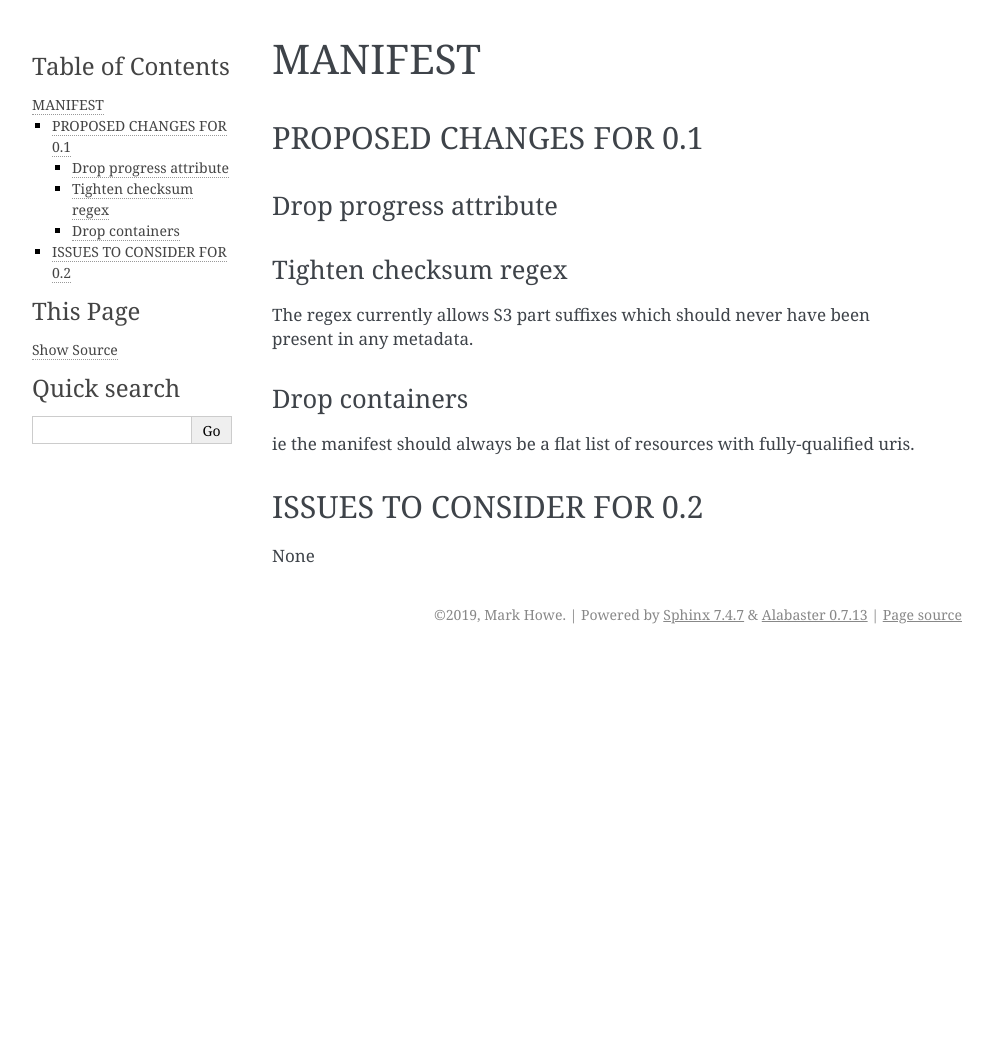
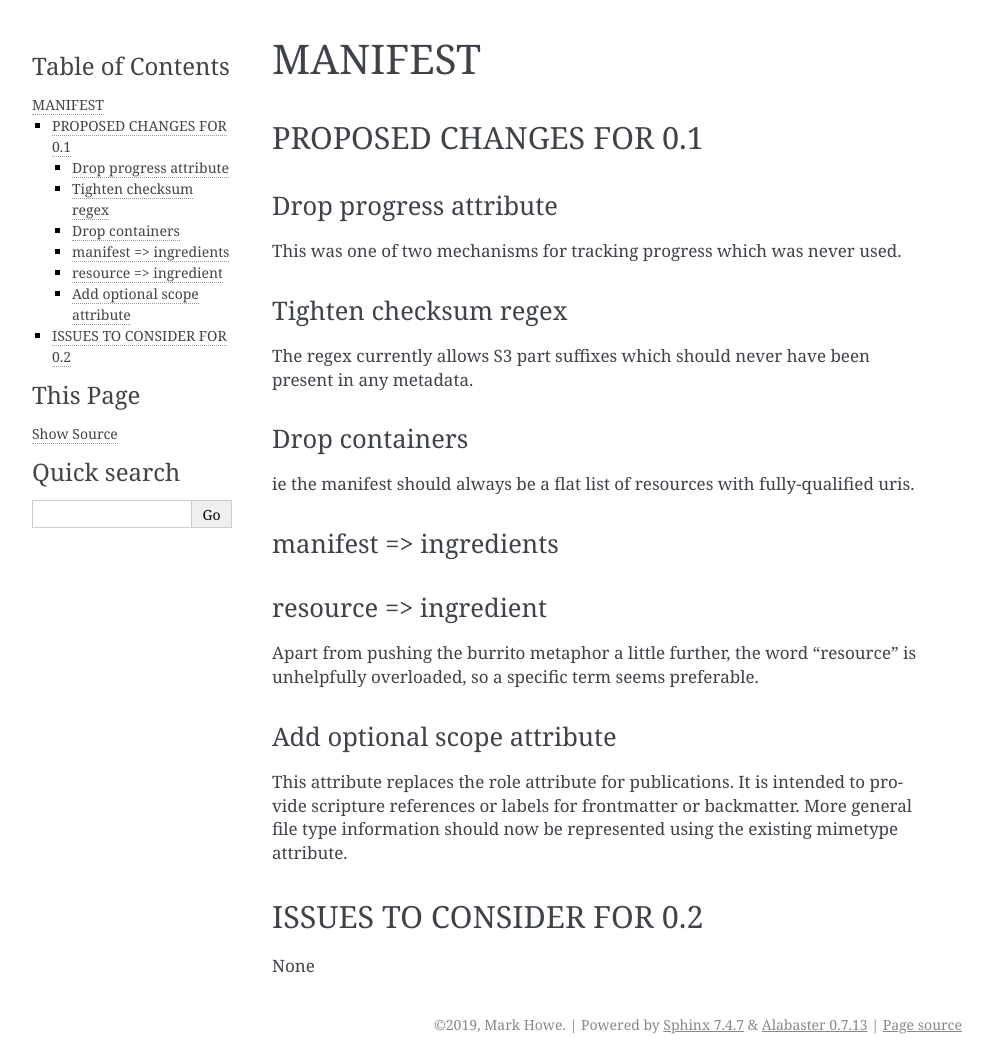
Before and after one commit to bible-technology/scripture-burrito, a Sphinx documentation site: the page built from proto_doc/sb_0_1/source/11_manifest.rst, in a window 1280 px wide. Shown: the whole page, without its empty margins (148-1141 px from the left). Built offline with Sphinx 7.4.7, drawn with Linux system fonts in a browser that asks for light colours; before the commit the page ends 900 px from its top, so only the background shows below that.

Commit message:
Changes to roles, scope and manifests

```diff
--- a/proto_doc/sb_0_1/source/11_manifest.rst
+++ b/proto_doc/sb_0_1/source/11_manifest.rst
@@ -9,6 +9,8 @@ PROPOSED CHANGES FOR 0.1
 =======================
 Drop progress attribute
 =======================
+
+This was one of two mechanisms for tracking progress which was never used.
 
 ======================
 Tighten checksum regex
@@ -22,6 +24,24 @@ Drop containers
 
 ie the manifest should always be a flat list of resources with fully-qualified uris.
 
+=======================
+manifest => ingredients
+=======================
+
+======================
+resource => ingredient
+======================
+
+Apart from pushing the burrito metaphor a little further, the word "resource" is unhelpfully
+overloaded, so a specific term seems preferable.
+
+============================
+Add optional scope attribute
+============================
+
+This attribute replaces the role attribute for publications. It is intended to provide scripture references or labels for frontmatter or backmatter. More general
+file type information should now be represented using the existing mimetype attribute.
+
 **************************
 ISSUES TO CONSIDER FOR 0.2
 **************************
```
Also changed, not shown: proto_doc/sb_0_1/source/04_identification.rst (+5 -4 lines), proto_doc/sb_0_1/source/06_type.rst (+20 -0 lines), proto_doc/sb_0_1/source/12_publications.rst (+14 -4 lines).
